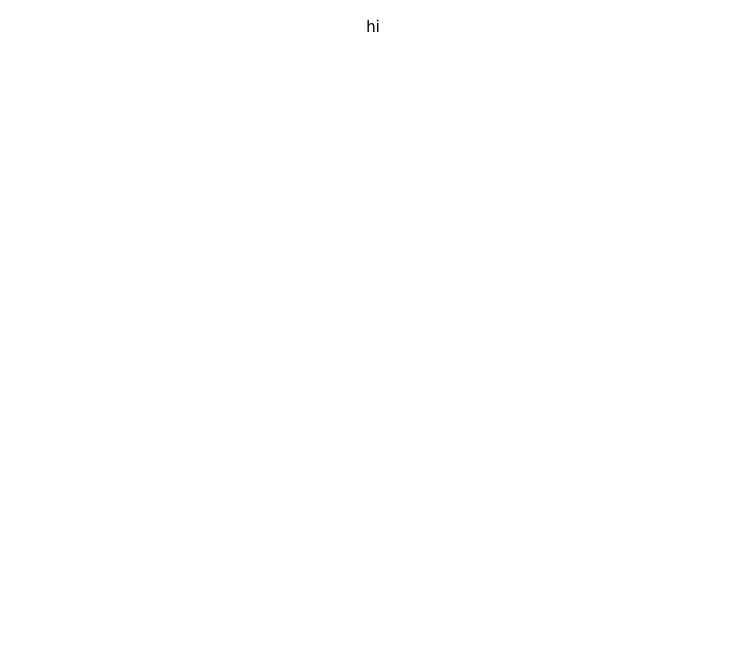
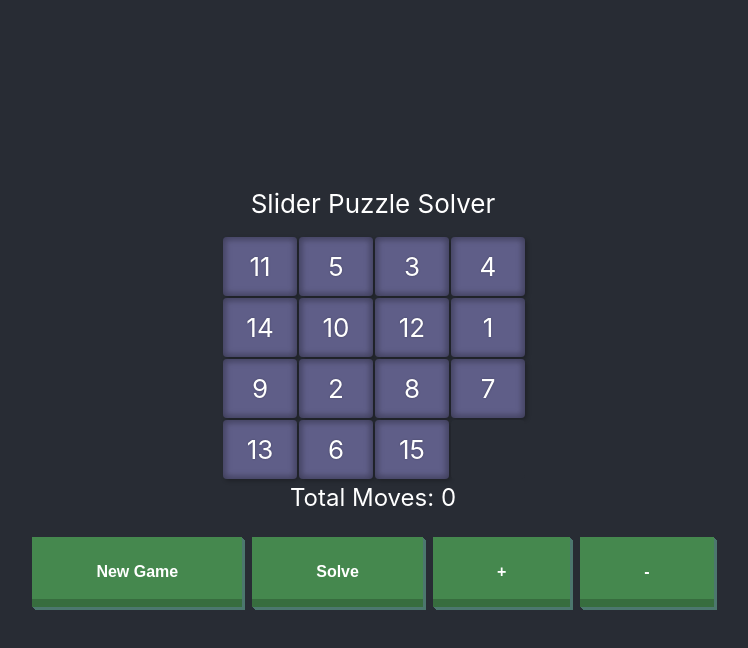
Before and after one commit to JoeyHentges/React-Sliding-Puzzle-Solver, a React (Create React App) app: page / in a window 1280 px wide. Shown: the top 648 px of the page, without its empty margins (267-1015 px from the left). Built offline with nearby package versions, Linux system fonts and the light colour scheme.

Commit message:
found slide puzzle on github https://github.com/mikehn/react-slider-puzzle - using it with modifications

```diff
--- /dev/null
+++ b/src/SlidingPuzzle/Board/App.css
@@ -0,0 +1,106 @@
+body {
+  margin: 0;
+  padding: 0;
+  font-family: -apple-system, BlinkMacSystemFont, 'Segoe UI', 'Roboto', 'Oxygen',
+    'Ubuntu', 'Cantarell', 'Fira Sans', 'Droid Sans', 'Helvetica Neue',
+    sans-serif;
+  -webkit-font-smoothing: antialiased;
+  -moz-osx-font-smoothing: grayscale;
+}
+
+code {
+  font-family: source-code-pro, Menlo, Monaco, Consolas, 'Courier New',
+    monospace;
+}
+
+.App {
+  text-align: center;
+}
+
+.App-header {
+  background-color: #282c34;
+  min-height: 100vh;
+  display: flex;
+  flex-direction: column;
+  align-items: center;
+  justify-content: center;
+  font-size: calc(10px + 2vmin);
+  color: white;
+}
+
+.slider-board {
+  margin-top: 18px;
+  width: 100%;
+}
+
+.slider-board div {
+  display: flex;
+  justify-content: center;
+}
+
+.slider-msg {
+  font-size: 24px;
+}
+
+.btn-new-game {
+  margin-top: 20px;
+}
+
+.btn-new-game button {
+  outline: 0;
+  font-size: 16px;
+  font-weight: 600;
+  color: white;
+  background: #45884e;
+  border: none;
+  padding: 1.6em 4em;
+  transition: all 0.1s ease-out;
+  box-shadow: inset 0 -8px 0 0 rgba(0, 0, 0, 0.2), 1px 1px 0 0 #4c776e,
+    2px 2px 0 0 #4c776e, 3px 3px 0 0 #4c776e;
+  margin: 5px;
+}
+
+.btn-new-game button:hover {
+  color: #91ff7f;
+}
+
+.btn-new-game button:active {
+  color: rgb(156, 250, 6);
+  box-shadow: inset 0 -4px 0 0 rgba(0, 0, 0, 0.2), 1px 1px 0 0 #4c776e,
+    2px 2px 0 0 #4c776e, 3px 3px 0 0 #4c776e, 4px 4px 0 0 #4c776e,
+    5px 5px 0 0 #4c776e;
+}
+
+.slider-board div span,
+.slider-board div div {
+  background: #5f5e88;
+  width: 46px;
+  margin: 0;
+  margin-bottom: 2px;
+  margin-left: 2px;
+  padding: 14px;
+  display: inline-block;
+  color: #fff;
+  text-shadow: 0 0 2px rgba(0, 0, 0, 0.3);
+  box-shadow: inset 0 0 0px 0 rgba(255, 255, 255, 0.4),
+    inset 0 0 8px 0 rgba(0, 0, 0, 0.4), inset 0 0 3px 5px rgba(0, 0, 0, 0.05),
+    2px 2px 4px 0 rgba(0, 0, 0, 0.25);
+  border-radius: 4px;
+  -webkit-touch-callout: none;
+  -webkit-user-select: none;
+  -khtml-user-select: none;
+  -moz-user-select: none;
+  -ms-user-select: none;
+  user-select: none;
+}
+
+.slider-board div span.empty,
+.slider-board div div.empty {
+  width: 46px;
+  margin: 0;
+  padding: 14px;
+  margin-bottom: 2px;
+  margin-left: 2px;
+  background: #282c34;
+  box-shadow: none;
+}
--- /dev/null
+++ b/src/SlidingPuzzle/Board/App.js
@@ -0,0 +1,25 @@
+import React, { Component } from 'react';
+import './App.css';
+import Board from './Board';
+
+class App extends Component {
+  constructor(props) {
+    super(props);
+    this.state = {};
+  }
+
+  render() {
+    const { size } = this.props;
+
+    return (
+      <div className="App">
+        <header className="App-header">
+          Slider Puzzle Solver
+          <Board size={size} />
+        </header>
+      </div>
+    );
+  }
+}
+
+export default App;
--- /dev/null
+++ b/src/SlidingPuzzle/Board/Board.jsx
@@ -0,0 +1,126 @@
+import React, { Component } from 'react';
+import PropTypes from 'prop-types';
+import Box from './Box';
+import BoardLogic from './BoardLogic';
+class Board extends Component {
+  static defaultProps = {
+    size: 3,
+    onMove: (i, j) => {
+      console.log(`Clicked tile ${i},${j}`);
+    }
+  };
+
+  constructor(props) {
+    super(props);
+    this.state = this.initialGameState();
+  }
+
+  initialGameState = () => {
+    this.boardLogic = new BoardLogic(this.props.data || this.props.size);
+    console.log(this.props.data);
+    console.log(
+      this.props.data ? this.boardLogic.matrix : this.boardLogic.scramble()
+    );
+    return {
+      board: this.props.data
+        ? this.boardLogic.matrix
+        : this.boardLogic.scramble(),
+      size: this.props.size,
+      moves: 0,
+      isWin: this.boardLogic.checkWin()
+    };
+  };
+
+  changeBoardSize = newSize => {
+    this.boardLogic = new BoardLogic(this.props.data || newSize);
+    this.setState({
+      board: this.props.data
+        ? this.boardLogic.matrix
+        : this.boardLogic.scramble(),
+      size: newSize
+    });
+  };
+
+  //note declaring class function as an arrow function gives us automatic 'this' binding.
+  move = (i, j) => {
+    if (this.state.isWin) return;
+
+    if (this.boardLogic.move(i, j)) {
+      this.props.onMove(i, j);
+      this.setState(prevState => ({
+        board: this.boardLogic.matrix,
+        moves: prevState.moves + 1,
+        isWin: this.boardLogic.checkWin()
+      }));
+    }
+  };
+
+  /**
+   * returns a single slider row given the row data
+   * @param {Object} rowData row data
+   * @param {Number} i row number
+   */
+  getRow = (rowData, j) => {
+    return (
+      <div key={j}>
+        {rowData.map((bNum, i) => (
+          <Box key={bNum} boxNumber={bNum} onClick={() => this.move(i, j)} />
+        ))}
+      </div>
+    );
+  };
+
+  newGame = () => {
+    this.setState(this.initialGameState());
+  };
+
+  solve = () => {
+    this.changeBoardSize(6);
+  };
+
+  changeSize = amount => {
+    const newSize = this.state.size + amount;
+    if (newSize > 2 && newSize < 10)
+      this.changeBoardSize(this.state.size + amount);
+  };
+
+  render() {
+    let rows = this.state.board.map(this.getRow);
+    let message =
+      (this.state.isWin ? 'Winner !!! ' : 'Total ') +
+      `Moves: ${this.state.moves}`;
+
+    return (
+      <div className="slider-board">
+        {rows}
+        <span className="slider-msg">{message}</span>
+        <div className="btn-new-game">
+          <button onClick={this.newGame}>New Game</button>
+          <button onClick={this.solve}>Solve</button>
+          <button
+            onClick={() => {
+              this.changeSize(1);
+            }}
+          >
+            +
+          </button>
+          <button
+            onClick={() => {
+              this.changeSize(-1);
+            }}
+          >
+            -
+          </button>
+        </div>
+      </div>
+    );
+  }
+}
+
+Board.propTypes = {
+  data: PropTypes.array,
+  size: PropTypes.number,
+  onMove: PropTypes.func
+};
+
+export default Board;
--- /dev/null
+++ b/src/SlidingPuzzle/Board/BoardLogic.js
@@ -0,0 +1,101 @@
+const EMPTY = 0;
+Array.prototype.swap = function(i,j){// eslint-disable-line no-extend-native
+  [this[i],this[j]] = [this[j],this[i]];
+  return this;
+}
+
+export default class BoardLogic{
+    /**
+     * Constructor
+     * @param {*} data can be one of three:
+     * size (number): init matrix with size number*number
+     * matrix: if array use given array as matrix
+     * other: use default size
+     */
+    constructor(data){
+        const DEFAULT_SIZE=3;
+        if(Array.isArray(data)){ // Data is Array
+          this.size=Math.ceil(Math.sqrt(data.length));
+          this.board = [...data];
+        }else{ // Data is number or undefiend
+          this.size=isNaN(data)?DEFAULT_SIZE:data;
+          this.board= this.initBord(data);
+        }
+    }
+
+    /**
+    * Gets a new board of the given size
+    * @param {Number} size amount of Boxes per row
+    */
+    initBord(size){
+     return Array.from({length:size*size},(_,b)=>b);
+    }
+
+    /**
+     * Getter, return a copy of the game board
+     */
+    get matrix() {
+      return this.board.reduce(
+        (rows, key, index) => (index % this.size === 0 ?
+        rows.push([key]) : rows[rows.length-1].push(key)) && rows, []);
+    }
+
+    /**
+     * moves the tile at the given (i,j) cordinates
+     * to the current empty space (only if legal)
+     * @param {*} i row index
+     * @param {*} j column index
+     */
+    move(i,j){
+      let legalFriends = this.getLegalFriends(i,j);
+      let b2c = ({i,j}) => this.size*j+i;
+      let empty = null;
+      if(legalFriends.some(box=>(this.board[b2c(empty=box)] === EMPTY))){
+         this.board.swap(b2c(empty),b2c({i,j}));
+         return true;
+      }
+      return false;
+    }
+
+     /**
+     * Checks if board is in win configuration.
+     */
+    checkWin(){
+      let last = this.board.length-1;
+      return !!this.board.reduce((res,cur,i)=>res && (cur===(i+1) || i===last));
+    }
+
+     /**
+     * Scrambles the board randomly in a solvable way.
+     */
+    scramble(){
+       const SCRAMBLE_FACTOR = this.board.length*10;
+       let rand = (min, max) => Math.floor(Math.random() * (max - min) + min);
+       let emptyIdx = this.board.indexOf(EMPTY);
+       let [i,j] = [emptyIdx%this.size,Math.floor(emptyIdx/this.size)];
+       let b2c = ({i,j}) => this.size*j+i;
+
+       for(let ind=0;ind<SCRAMBLE_FACTOR;++ind){
+         let legalFriends = this.getLegalFriends(i,j);
+         let friend = legalFriends[rand(0,legalFriends.length)];
+         this.board.swap(b2c(friend),b2c({i,j}));
+         ({i,j} = friend);
+       }
+       return this.matrix;
+    }
+
+    /**
+     * Gets all existing tiles around a given tile (i,j)
+     * @param {Number} i
+     * @param {Number} j
+     */
+    getLegalFriends(i,j){
+      let friends = [{ i: i + 1, j }, { i: i - 1, j },
+                     { i, j: j + 1 }, { i, j: j - 1 }];
+      // ES6 feature :  Arrow functions + Destructing assignment
+      let isLegal = ({ i, j }) => (i < this.size && i >= 0 &&
+                                   j < this.size && j >= 0);
+      return friends.filter(isLegal);
+    }
+
+}
--- /dev/null
+++ b/src/SlidingPuzzle/Board/Box.jsx
@@ -0,0 +1,15 @@
+import React from 'react';
+import PropTypes from 'prop-types';
+
+// Stateless react component
+// Note: the {boxNumber} is ES6 feature called Destructuring Assignment
+// read all about it here: http://es6-features.org/#ParameterContextMatching
+export default function Box({boxNumber,onClick}){
+    const EMPTY_CLASS="empty"
+    return <span onClick={onClick} className={!boxNumber?EMPTY_CLASS:null}>{boxNumber || ""}</span>;
+}
+
+Box.propTypes = {
+    onClick: PropTypes.func.isRequired,
+    boxNumber: PropTypes.number.isRequired
+};
--- /dev/null
+++ b/src/SlidingPuzzle/Board/index.js
@@ -0,0 +1,5 @@
+import React from 'react';
+import ReactDOM from 'react-dom';
+import App from './App';
+
+ReactDOM.render(<App />, document.getElementById('root'));
--- a/src/SlidingPuzzle/SlidingPuzzle.css
+++ b/src/SlidingPuzzle/SlidingPuzzle.css
@@ -0,0 +1,3 @@
+.board {
+  background-color: #282c34;
+}
--- a/src/SlidingPuzzle/SlidingPuzzle.jsx
+++ b/src/SlidingPuzzle/SlidingPuzzle.jsx
@@ -1,6 +1,7 @@
 import React, { Component } from 'react';
 
 import './SlidingPuzzle.css';
+import App from './Board/App';
 
 export default class SlidingPizzle extends Component {
   constructor(props) {
@@ -10,8 +11,8 @@ export default class SlidingPizzle extends Component {
 
   render() {
     return (
-      <div>
-        <p className="node-number">hi</p>
+      <div className="board">
+        <App size={4} solve={this.solve}></App>
       </div>
     );
   }
```
